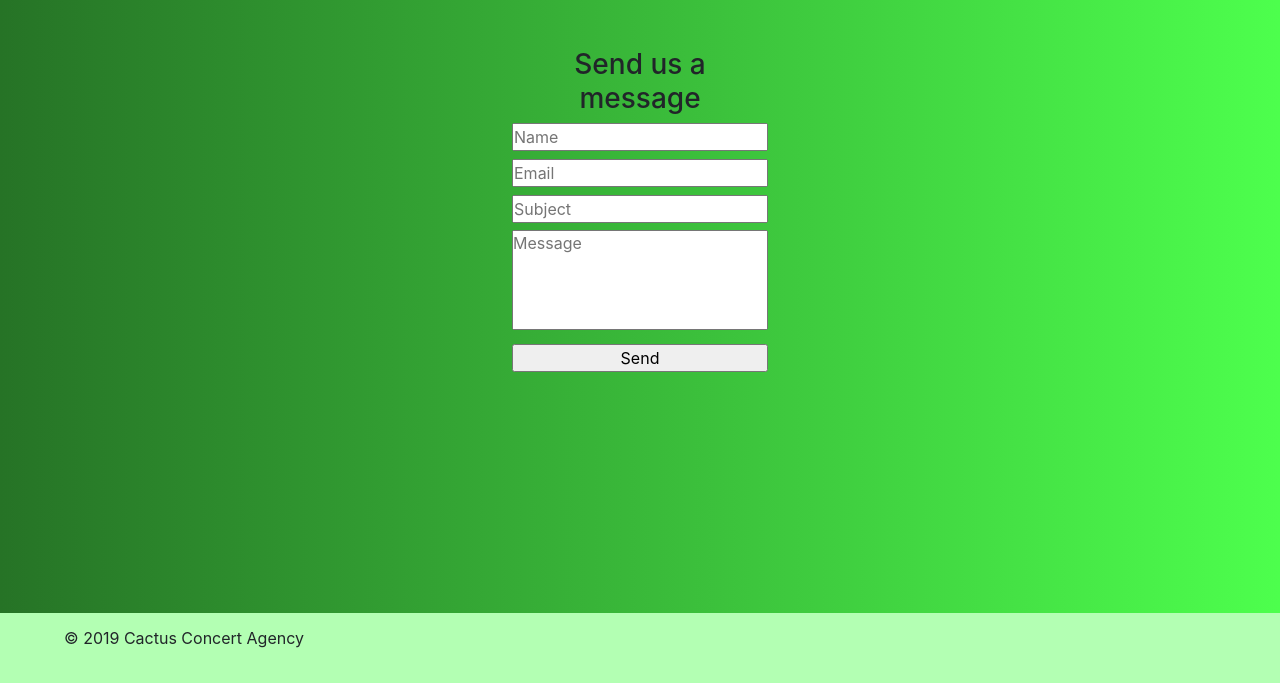
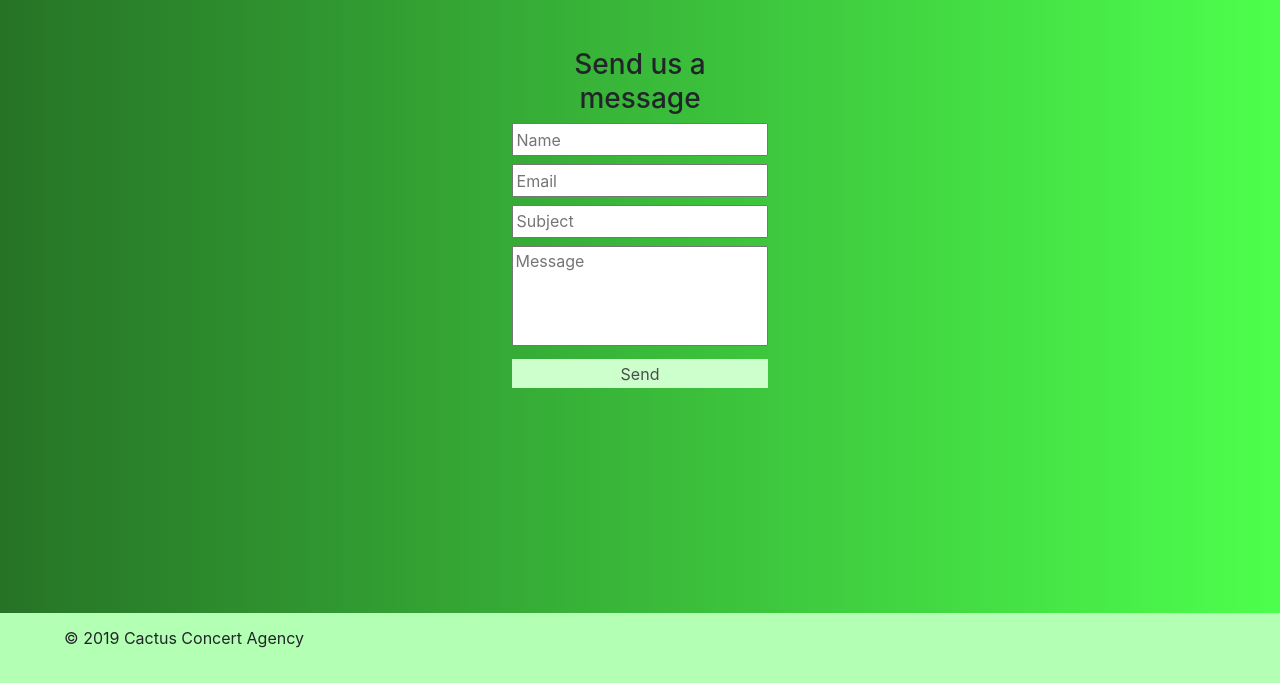
Before and after one commit to vpaniush/LnuWeb1, a plain HTML site: page src/contact.html in a window 1280 px wide. Shown: the part 117-800 px from the top of the page. Drawn offline with nearby package versions, Linux system fonts and the light colour scheme.

Commit message:
[10] corrects form design

```diff
--- a/src/styles.css
+++ b/src/styles.css
@@ -133,11 +133,23 @@ body {
 .send-message input, textarea#message {
     width: 100%;
     margin-bottom: 3%;
+    padding: 1%;
 }
 
 textarea#message {
     height: 100px;
     resize: none;
+}
+
+.send-message input[name="submit"] {
+    background-color: #ccffcc;
+    color: #4d4d4d;
+    border: none;
+}
+
+.send-message input[name="submit"]:hover {
+    background-color: #4d4d4d;
+    color: white;
 }
 
 @media (max-device-width:480px) {
```
